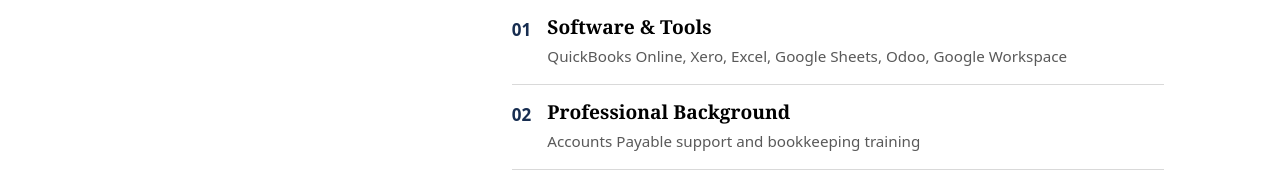
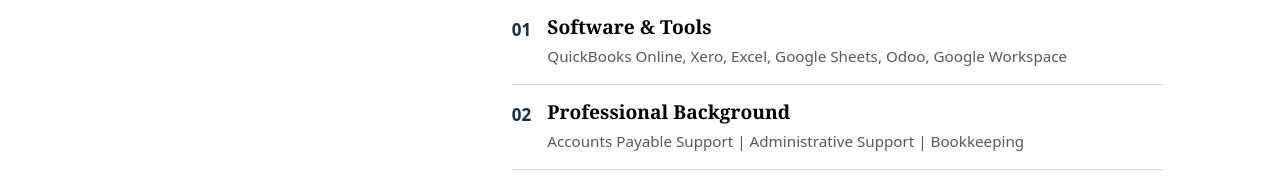
Before and after one commit to gracenavaja19-ctrl/bookkeeping-portfolio, a plain HTML site: page index.html in a window 1280 px wide. Shown: the part 1340-1523 px from the top of the page. Drawn offline with Linux system fonts and the light colour scheme.

Commit message:
Update professional background
Updated the professional background section to highlight Accounts Payable Support, Administrative Support, and Bookkeeping.

```diff
--- a/index.html
+++ b/index.html
@@ -125,7 +125,7 @@
               <span class="credential-mark">02</span>
               <div>
                 <h3>Professional Background</h3>
-                <p>Accounts Payable support and bookkeeping training</p>
+                <p>Accounts Payable Support | Administrative Support | Bookkeeping</p>
               </div>
             </div>
             <div class="credential">
```
